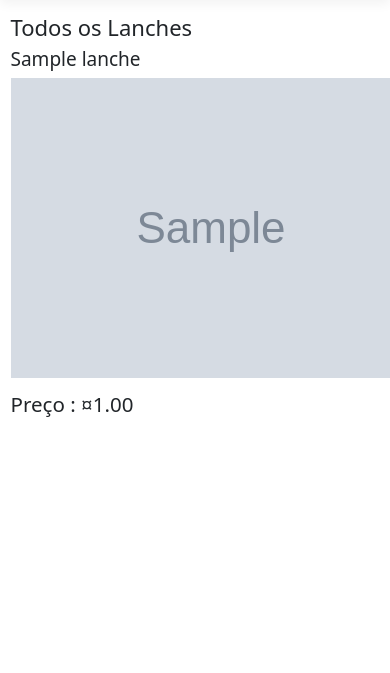
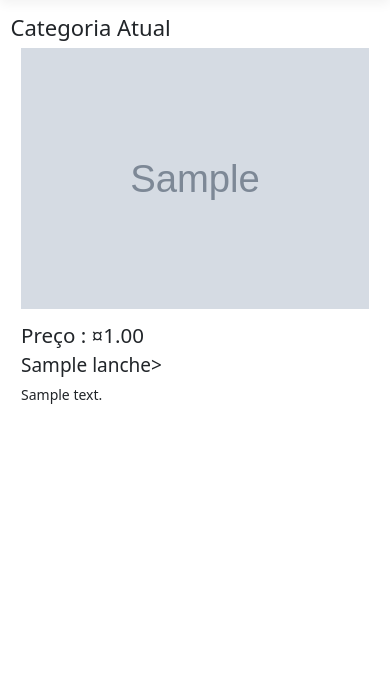
Before and after one commit to Alec-Alexandre-Gracelli/LanchesMac, an ASP.NET Core app: page /Lanche/List in a window 390 px wide; the page is wider, and only the part inside the window is pictured. Shown: the part 50-723 px from the top of that part. Run offline with ASP.NET Core 8, Linux system fonts and the light colour scheme; tables that the repository leaves empty hold one stand-in row (values such as "Sample post"); grey boxes marked "Sample" are stand-in pictures; style sheets or scripts are compiled from the project's sources.

Commit message:
Create New Lessons

```diff
--- a/LanchesMac/Controllers/LancheController.cs
+++ b/LanchesMac/Controllers/LancheController.cs
@@ -1,4 +1,5 @@
 using LanchesMac.Repositories.Interfaces;
+using LanchesMac.ViewModels;
 using Microsoft.AspNetCore.Mvc;
 
 namespace LanchesMac.Controllers
@@ -12,8 +13,13 @@ namespace LanchesMac.Controllers
         }
         public IActionResult List()
         {
-            var lanches = _lancheRepository.Lanches;
-            return View(lanches);
+            /* var lanches = _lancheRepository.Lanches;
+            return View(lanches);*/
+            var lanchesListViewModel = new LancheListViewModel();
+            lanchesListViewModel.Lanches = _lancheRepository.Lanches;
+            lanchesListViewModel.CategoriaAtual = "Categoria Atual";
+
+            return View(lanchesListViewModel);
         }
     }
 }
--- a/LanchesMac/Views/Lanche/List.cshtml
+++ b/LanchesMac/Views/Lanche/List.cshtml
@@ -1,14 +1,14 @@
-@model IEnumerable<LanchesMac.Models.Lanche>
+@model LancheListViewModel
 
 <div>
-    <h2>Todos os Lanches</h2>
+    <h2>@Model.CategoriaAtual</h2>
 </div>
 
-@foreach(var lanche in Model)
-{
-    <div>
-        <h4>@lanche.Nome</h4>
-        <p><img src="@lanche.ImagemUrl"></p>
-        <h3>Preço : @lanche.Preco.ToString("c")</h3>
+<div class="container">
+    <div class="row">
+        @foreach (var lanche in Model.Lanches)
+        {
+            <partial name="_LanchesResumo" for="@lanche"/>
+        }
     </div>
-}
+</div>
--- /dev/null
+++ b/LanchesMac/Views/Shared/_LanchesResumo.cshtml
@@ -0,0 +1,7 @@
+@model Lanche
+<div class="col-sm-4 col-md-4 col-lg-4">
+    <p><img src="@Model.ImagemUrl" class="img-fluid"></p>
+    <h3>Preço : @Model.Preco.ToString("c")</h3>
+    <h4>@Model.Nome></h4>
+    <p>@Model.DescricaoCurta</p>
+</div>
--- a/LanchesMac/Views/Shared/_Layout.cshtml
+++ b/LanchesMac/Views/Shared/_Layout.cshtml
@@ -22,6 +22,8 @@
                         <li class="nav-item">
                             <a class="nav-link text-dark" asp-area="" asp-controller="Home" asp-action="Index">Home</a>
                         </li>
+                        <li class="nav-item">
+                            <a class="nav-link text-dark" asp-area="" asp-controller="Lanche" asp-action="List">Lanches</a>
                     </ul>
                 </div>
             </div>
--- a/LanchesMac/Views/_ViewImports.cshtml
+++ b/LanchesMac/Views/_ViewImports.cshtml
@@ -1,3 +1,4 @@
 @using LanchesMac
 @using LanchesMac.Models
+@using LanchesMac.ViewModels
 @addTagHelper *, Microsoft.AspNetCore.Mvc.TagHelpers
```
Also changed, not shown: LanchesMac/ViewModels/LancheListViewModel.cs (added, +10 -0 lines), LanchesMac/Views/Shared/_Carousel.cshtml (added, +21 -0 lines), LanchesMac/LanchesMac.csproj, LanchesMac/wwwroot/images/carousel1.png (added), LanchesMac/wwwroot/images/carousel2.jpg (added), LanchesMac/wwwroot/images/carousel3.jpg (added).
